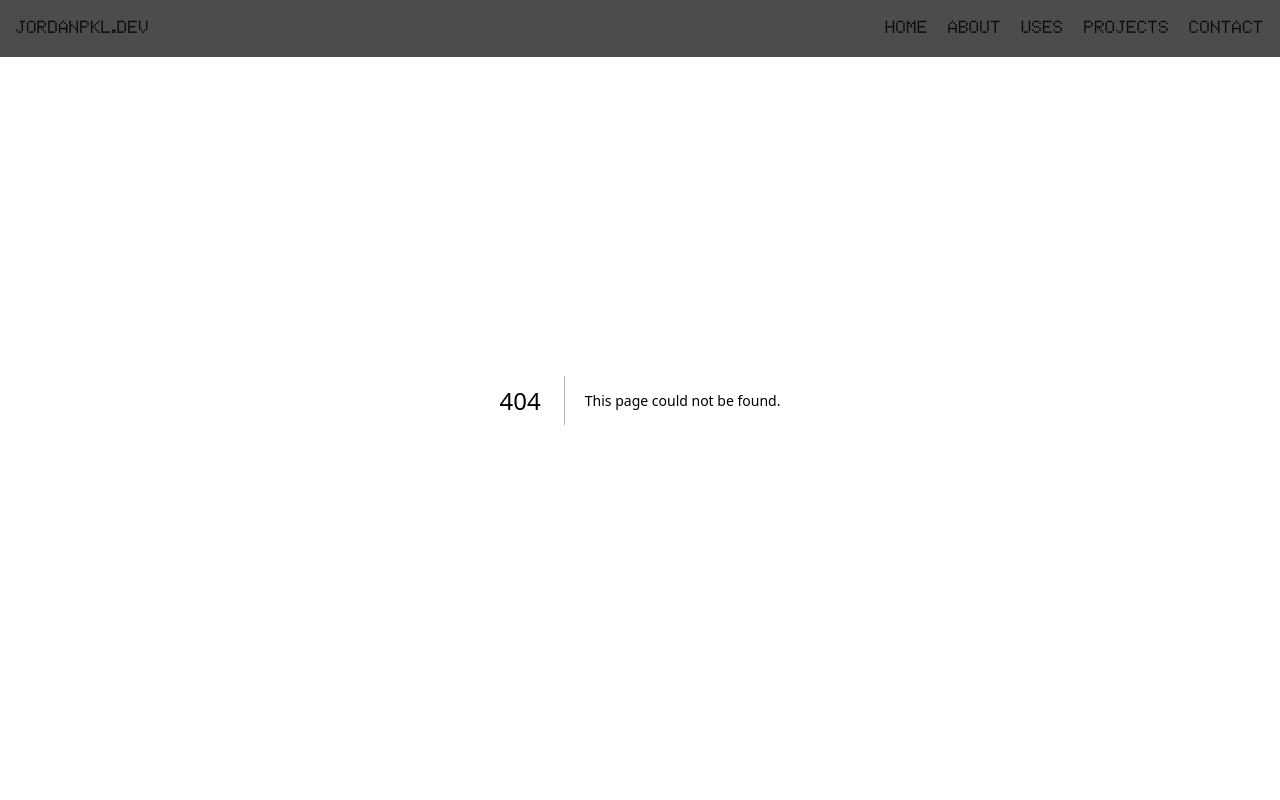
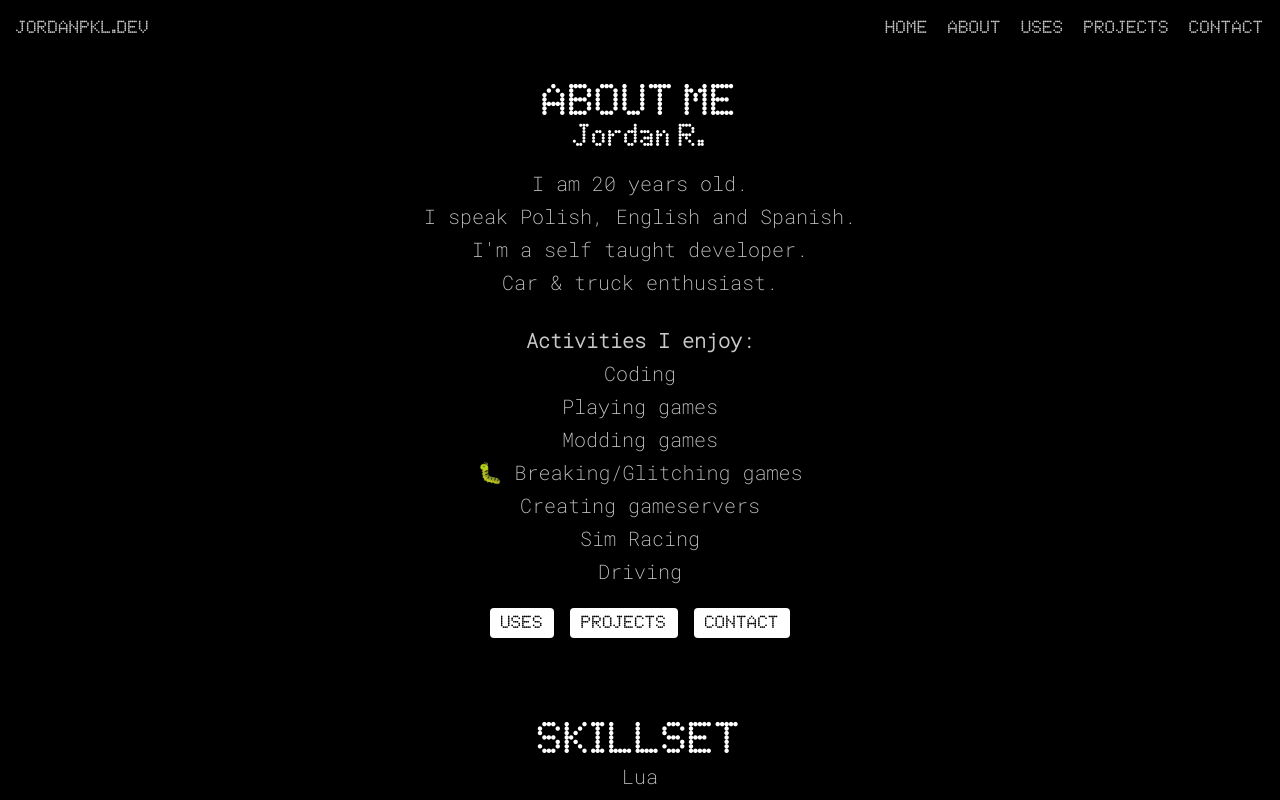
Before and after one commit to Jordanpkl/jordanpkl.dev, a Next.js app: page /about in a window 1280 px wide. Before the commit this address had no page. Shown: the top 800 px of the page. Built offline with nearby package versions, Linux system fonts and the light colour scheme.

Commit message:
Add About page

```diff
--- a/package.json
+++ b/package.json
@@ -11,6 +11,7 @@
   "dependencies": {
     "@mantine/core": "^7.5.3",
     "@mantine/hooks": "^7.5.3",
+    "axios": "^1.6.7",
     "next": "14.1.0",
     "react": "^18",
     "react-dom": "^18"
--- /dev/null
+++ b/src/Content/About.json
@@ -0,0 +1,40 @@
+{
+    "about": [
+        "I am {years} years old.",
+        "I speak Polish, English and Spanish.",
+        "I'm a self taught developer.",
+        "Car & truck enthusiast."
+    ],
+    "activities": [
+        "Coding",
+        "Playing games",
+        "Modding games",
+        "🐛 Breaking/Glitching games",
+        "Creating gameservers",
+        "Sim Racing",
+        "Driving"
+    ],
+    "buttons": [
+        {
+            "link": "/uses",
+            "label": "Uses"
+        },
+        {
+            "link": "/projects",
+            "label": "Projects"
+        },
+        {
+            "link": "/contact",
+            "label": "Contact"
+        }
+    ],
+    "skillset": [
+        "Lua",
+        "Javascript",
+        "Typescript",
+        "React",
+        "Next.js",
+        "Node.js",
+        "Discord.js"
+    ]
+}
--- /dev/null
+++ b/src/Interfaces/About.tsx
@@ -0,0 +1,13 @@
+export const AboutInitialVales = {
+    about: [],
+    activities: [],
+    buttons: [],
+    skillset: [],
+}
+
+export interface AboutProps {
+    about?: string[];
+    activities?: string[];
+    buttons?: { link: string, label: string }[];
+    skillset?: string[];
+}
--- /dev/null
+++ b/src/Interfaces/CustomIconProps.tsx
@@ -0,0 +1,3 @@
+export interface CustomIconProps extends React.ComponentPropsWithoutRef<'svg'> {
+    size?: number | string;
+}
--- /dev/null
+++ b/src/app/about/page.tsx
@@ -0,0 +1,69 @@
+'use client'
+import { Center, Text, Container, Button, Loader } from "@mantine/core";
+import Link from "next/link";
+import { useEffect, useState } from "react";
+import { AboutInitialVales, AboutProps } from "@/Interfaces/About";
+import axios from "axios";
+
+export default function About() {
+    const [aboutData, setAboutData] = useState<AboutProps>(AboutInitialVales);
+    const [fetched, setFetched] = useState<Boolean>(false);
+
+    const fetchAbout = async () => {
+        const response = await axios.get('/api/about')
+        setAboutData(response.data)
+        setFetched(true)
+    }
+    useEffect(() => {
+        fetchAbout();
+    }, [])
+    return !fetched ? (
+        <Center mih={'90vh'}>
+            <Loader color="white" size="xl" type="dots" />
+        </Center>
+    ) : (
+        <>
+            <Center mih={'90vh'}>
+                <Container className="font-RobotoMono" pt={'5rem'} pb={'5rem'}>
+                    <Text className="font-NFont5x7" ta="center" size={'2.5rem'} c={'white'}>ABOUT ME</Text>
+                    <Text className="font-NFont5x7" ta="center" size={'1.8rem'} c={'white'} pb={'1rem'}>Jordan R.</Text>
+                    {aboutData.about?.map((text, index) => (
+                        <Text key={index} ta="center" size={'xl'}>{text}</Text>
+                    ))}
+                    <br />
+                    <Text ta="center" size={'xl'} fw={700}>Activities I enjoy:</Text>
+                    {aboutData.activities?.map((text, index) => (
+                        <Text key={index} ta="center" size={'xl'}>{text}</Text>
+                    ))}
+
+                    <Center>
+                        {aboutData.buttons?.map((button, index) => (
+                            <Button
+                                key={index}
+                                variant="filled"
+                                className="font-NFont5x7 font-normal"
+                                size="compact-md"
+                                mt={'1.25rem'}
+                                mr={'0.5rem'}
+                                ml={'0.5rem'}
+                                color="#fff"
+                                c="black"
+                                component={Link}
+                                href={button.link}
+                            >
+                                {button.label.toUpperCase()}
+                            </Button>
+                        ))}
+                    </Center>
+                </Container>
+            </Center>
+            <Container className="font-RobotoMono">
+                <Text className="font-NFont5x7" ta="center" size={'2.5rem'} c={'white'}>SKILLSET</Text>
+                {aboutData.skillset?.map((text, index) => (
+                    <Text key={index} ta="center" size={'xl'}>{text}</Text>
+                ))}
+            </Container>
+            <Container p={'5rem'} />
+        </>
+    )
+};
--- /dev/null
+++ b/src/app/api/about/route.ts
@@ -0,0 +1,18 @@
+import { NextResponse } from 'next/server';
+import Data from '@/Content/About.json'
+export async function GET() {
+    var date = new Date();
+    var month = date.getMonth() + 1;
+    var day = date.getDate();
+    var years = date.getFullYear() - 2003
+
+    if (month < 9 || (month == 9 && day < 18)) {
+        years--;
+    }
+
+    Data.about = Data.about.map((text) => {
+        return text.replace('{years}', `${years}`)
+    })
+
+    return NextResponse.json(Data);
+}
--- a/src/components/styles/SVG.tsx
+++ b/src/components/styles/SVG.tsx
@@ -1,8 +1,6 @@
 import { rem } from '@mantine/core';
+import { CustomIconProps } from '@/Interfaces/CustomIconProps';
 
-interface CustomIconProps extends React.ComponentPropsWithoutRef<'svg'> {
-    size?: number | string;
-}
 
 export function BurgerIcon({ size, style, ...others }: CustomIconProps) {
     return (
```
Also changed, not shown: 1 other file (tests, documents, lock files or other folders).
